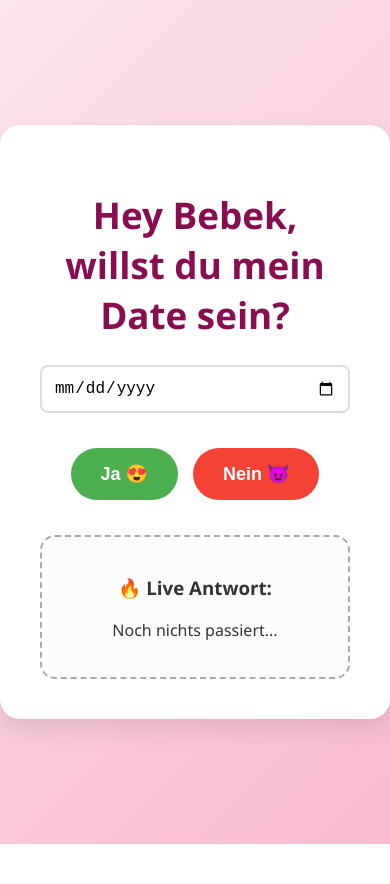
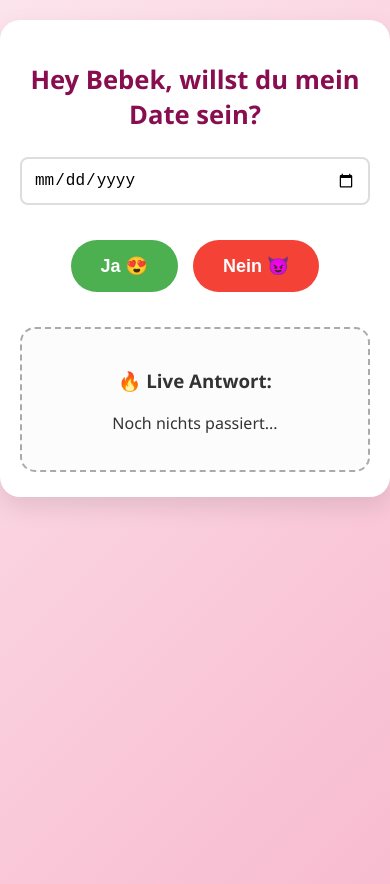
Before and after one commit to AliPopal/data-app, a website: page public/index.html in a window 390 px wide. Before the commit the page ends 844 px from the top, so only its background shows below. Drawn offline with nearby package versions, Linux system fonts and the light colour scheme; no server answers.

Commit message:
GIF Anpassung

```diff
--- a/public/index.html
+++ b/public/index.html
@@ -9,14 +9,15 @@
 body {
     font-family: 'Segoe UI', Tahoma, Geneva, Verdana, sans-serif;
     margin: 0;
-    padding: 0;
+    padding: 20px 0;
     display: flex;
     justify-content: center;
-    align-items: center;
+    align-items: flex-start;
     min-height: 100vh;
     background: linear-gradient(135deg, #fce4ec, #f8bbd0);
     color: #333;
-    overflow: hidden;
+    overflow-x: hidden;
+    overflow-y: auto;
 }
 
 .container {
@@ -110,7 +111,6 @@ button {
     to { transform: translateY(100vh); }
 }
 
-/* Katzen-Sticker: standardmäßig versteckt, erscheinen erst bei "Ja" */
 .cat-sticker {
     position: fixed;
     width: 140px;
@@ -140,6 +140,13 @@ button {
 #bg-cat-4 { bottom: 8%; right: 8%; }
 
 @media (max-width: 800px) {
+    .container {
+        padding: 25px 20px;
+        width: 92%;
+    }
+    h1 {
+        font-size: 1.6rem;
+    }
     .cat-sticker {
         width: 80px;
         height: 80px;
@@ -157,7 +164,7 @@ button {
     <img id="bg-cat-1" class="cat-sticker" src="https://media.giphy.com/media/JIX9t2j0ZTN9S/giphy.gif" alt="Katze 1" onerror="this.style.outline='2px solid red'; console.error('bg-cat-1 GIF konnte nicht geladen werden');">
     <img id="bg-cat-2" class="cat-sticker" src="https://media.giphy.com/media/13CoXDiaCcCoyk/giphy.gif" alt="Katze 2" onerror="this.style.outline='2px solid red'; console.error('bg-cat-2 GIF konnte nicht geladen werden');">
     <img id="bg-cat-3" class="cat-sticker" src="https://media.giphy.com/media/MDJ9IbxxvDUQM/giphy.gif" alt="Katze 3" onerror="this.style.outline='2px solid red'; console.error('bg-cat-3 GIF konnte nicht geladen werden');">
-    <img id="bg-cat-4" class="cat-sticker" src="https://media.giphy.com/media/xUOxf48UBRxRi2gJ7W/giphy.gif" alt="Katze 4" onerror="this.style.outline='2px solid red'; console.error('bg-cat-4 GIF konnte nicht geladen werden');">
+    <img id="bg-cat-4" class="cat-sticker" src="https://media0.giphy.com/media/v1.Y2lkPTc5MGI3NjExdmlnYWw0cWF6cHltcnF4aDVsNXV4eHJ2MDk0cjZmcWI4ZThtYjB5MSZlcD12MV9pbnRlcm5hbF9naWZfYnlfaWQmY3Q9Zw/E9tbhbhPjkA8lkwOAL/giphy.gif" alt="Katze 4" onerror="this.style.outline='2px solid red'; console.error('bg-cat-4 GIF konnte nicht geladen werden');">
 
     <div class="container">
         <h1 id="title"></h1>
```
